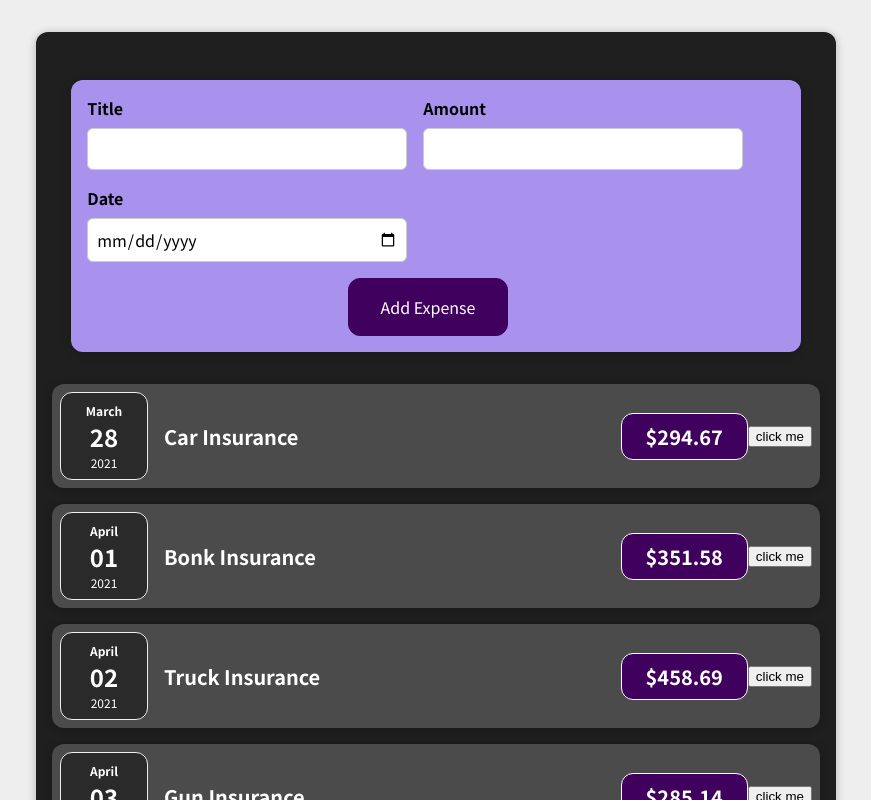
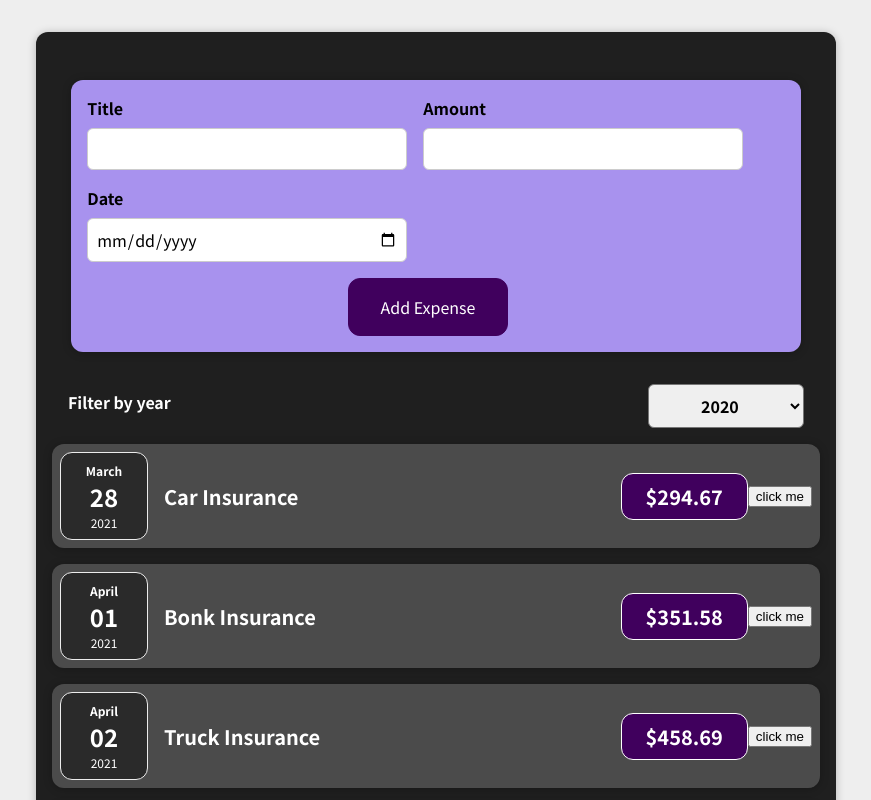
Before and after one commit to Lougerb/react-crash-course, a React (Create React App) app in the folder 01-intro/: page / in a window 1280 px wide. Shown: the top 800 px of the page, without its empty margins (204-1075 px from the left). Built offline with nearby package versions, Linux system fonts and the light colour scheme.

Commit message:
added filter

```diff
--- /dev/null
+++ b/01-intro/src/components/Expenses/ExpenseFilter.js
@@ -0,0 +1,21 @@
+import React from "react";
+
+import "../../css/ExpenseFilter.css";
+
+const ExpensesFilter = (props) => {
+  return (
+    <div className="expenses-filter">
+      <div className="expenses-filter__control">
+        <label>Filter by year</label>
+        <select value={props.defaultYear} onChange={props.onChangeYear}>
+          <option value="2022">2022</option>
+          <option value="2021">2021</option>
+          <option value="2020">2020</option>
+          <option value="2019">2019</option>
+        </select>
+      </div>
+    </div>
+  );
+};
+
+export default ExpensesFilter;
--- a/01-intro/src/components/Expenses/RenderExpenses.js
+++ b/01-intro/src/components/Expenses/RenderExpenses.js
@@ -1,6 +1,8 @@
+import React, { useState } from "react";
 import ExpenseItem from "../Expenses/ExpenseItem";
 import ExpensesData from "../Expenses/ExpensesData";
 import NewExpense from "../NewExpense/NewExpense";
+import ExpensesFilter from "./ExpenseFilter";
 import "../../css/Expenses.css";
 import Card from "../UI/Card";
 // import "../css/Card.css";
@@ -17,9 +19,20 @@
     // console.log(ExpensesData);
   };
 
+  const [filterYear, setFilterYear] = useState("2020");
+  const filterByYearHandler = (selectedYear) => {
+    console.log("This is from RenderExpense.JS");
+    setFilterYear(selectedYear);
+    console.log(selectedYear.target.value);
+  };
+
   return (
     <Card className="expenses">
       <NewExpense addExpenseHere={generateNewExpense} />
+      <ExpensesFilter
+        defaultYear={filterYear}
+        onChangeYear={filterByYearHandler}
+      />
       {ExpensesData.map((insurance) => {
         return (
           <div key={insurance.id}>
--- /dev/null
+++ b/01-intro/src/css/ExpenseFilter.css
@@ -0,0 +1,24 @@
+.expenses-filter {
+  color: white;
+  padding: 0 1rem;
+}
+
+.expenses-filter__control {
+  display: flex;
+  width: 100%;
+  align-items: center;
+  justify-content: space-between;
+  margin: 1rem 0;
+}
+
+.expenses-filter label {
+  font-weight: bold;
+  margin-bottom: 0.5rem;
+}
+
+.expenses-filter select {
+  font: inherit;
+  padding: 0.5rem 3rem;
+  font-weight: bold;
+  border-radius: 6px;
+}
```
